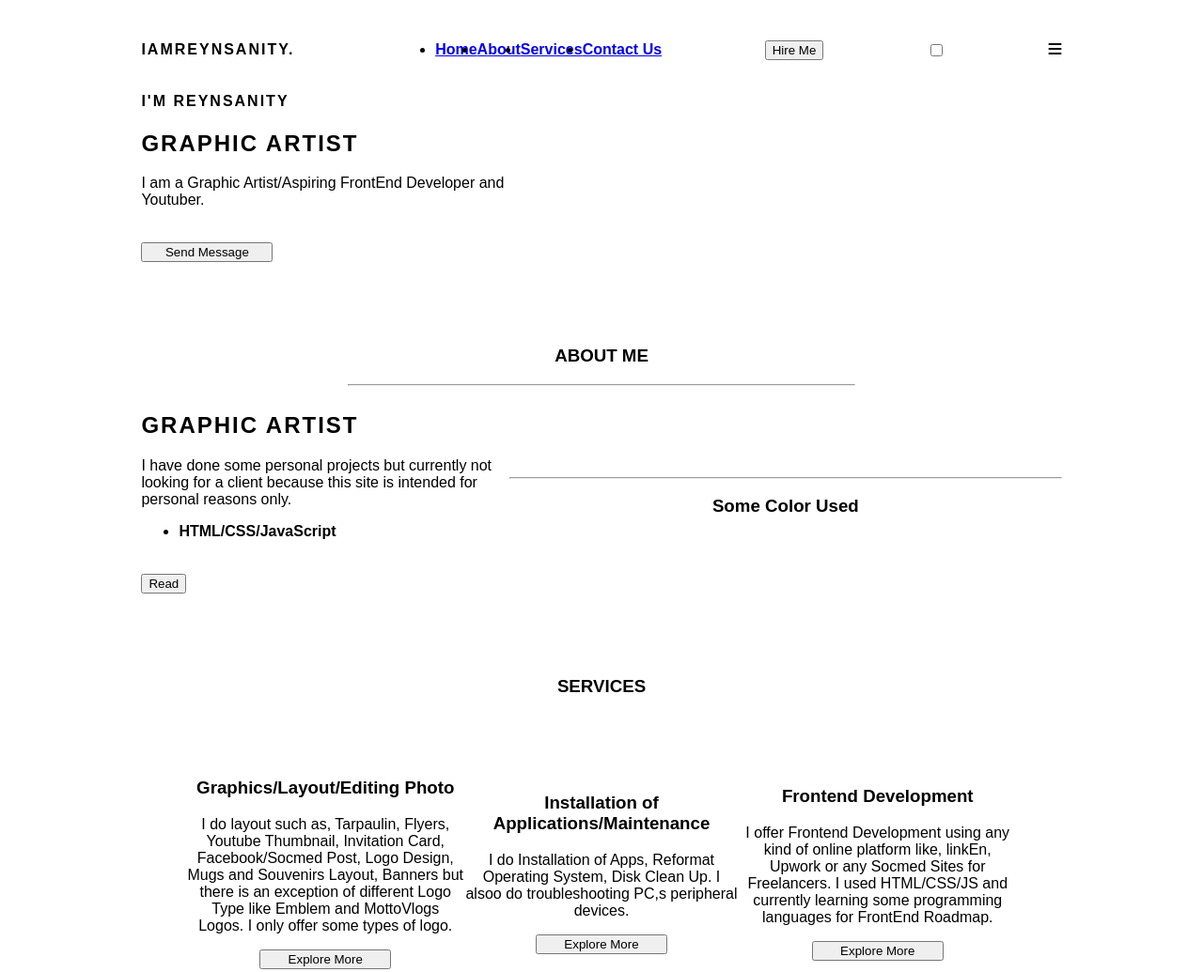
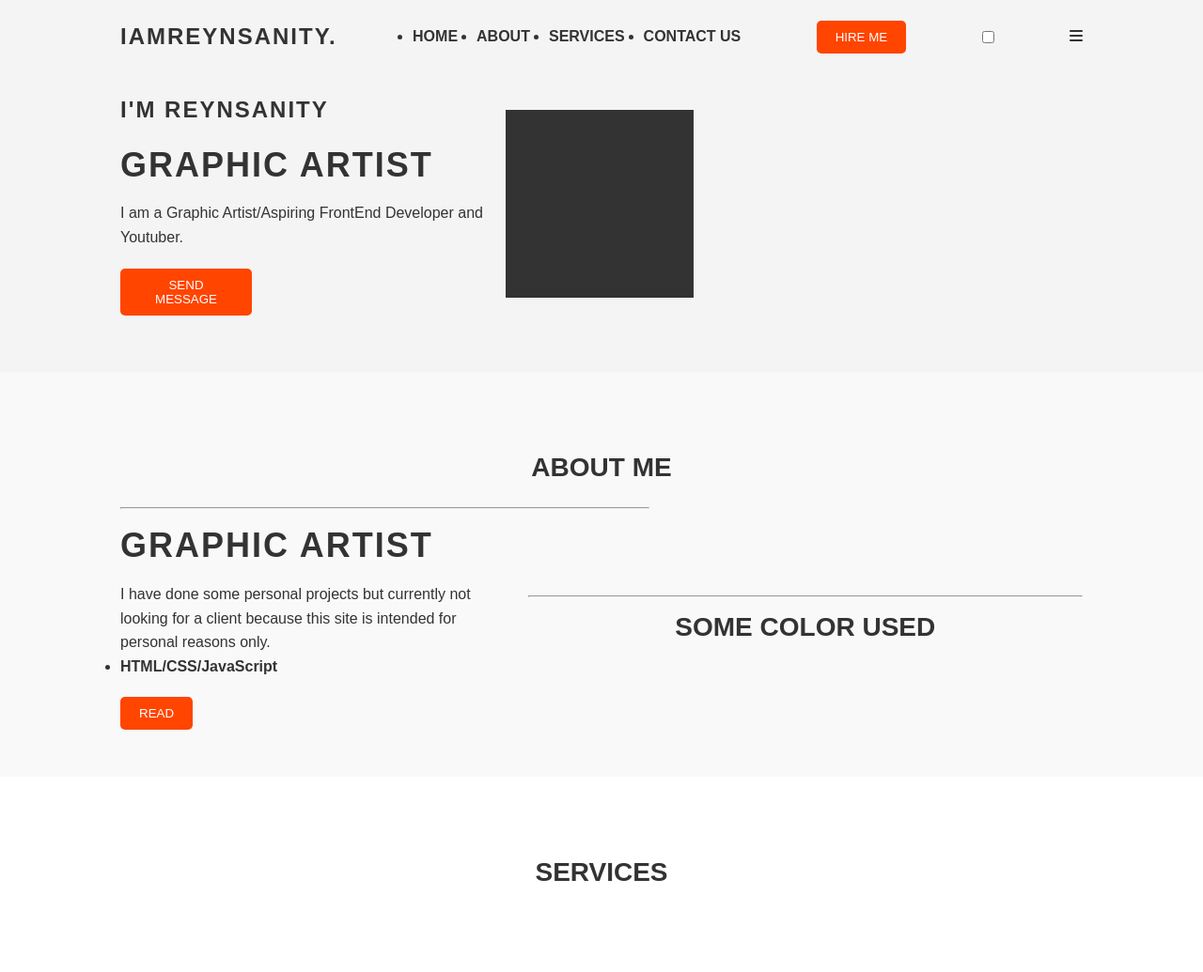
Before and after one commit to iamrensanity/personalsite, a plain HTML site: page index.html in a window 1280 px wide. Shown: the top 1035 px of the page at 94% size. Drawn offline with Linux system fonts and the light colour scheme.

Commit message:
Update style.css

```diff
--- a/style.css
+++ b/style.css
@@ -1,17 +1,231 @@
-/* Default styles for larger screens (desktop) */
+/* Reset and Basic Styles */
+* {
+    margin: 0;
+    padding: 0;
+    box-sizing: border-box;
+}
+
 body {
     font-family: Arial, sans-serif;
+    line-height: 1.6;
+    color: #333;
 }
 
-header, section {
-    padding: 20px;
+a {
+    text-decoration: none;
+    color: inherit;
 }
 
-/* Mobile-first approach (for smaller devices) */
+button {
+    cursor: pointer;
+}
+
+/* Global Layout Styles */
+.layout {
+    width: 90%;
+    margin: 0 auto;
+}
+
+.flex {
+    display: flex;
+    align-items: center;
+}
+
+.flex2 {
+    flex: 2;
+}
+
+.flex3 {
+    flex: 3;
+}
+
+.space-between {
+    justify-content: space-between;
+}
+
+.text-center {
+    text-align: center;
+}
+
+/* Header Section */
+header {
+    background-color: #f4f4f4;
+    padding: 20px 0;
+}
+
+.nav-bar {
+    display: flex;
+    justify-content: space-between;
+    align-items: center;
+}
+
+.logo {
+    font-size: 24px;
+    font-weight: 700;
+    letter-spacing: 2px;
+}
+
+.nav-links ul {
+    display: flex;
+    gap: 20px;
+}
+
+.nav-links a {
+    font-size: 16px;
+    font-weight: 600;
+    color: #333;
+    text-transform: uppercase;
+}
+
+.hire-me-btn {
+    background-color: #ff4500;
+    color: white;
+    padding: 10px 20px;
+    border: none;
+    border-radius: 5px;
+    text-transform: uppercase;
+}
+
+.content {
+    display: flex;
+    justify-content: space-between;
+    align-items: center;
+    padding: 40px 0;
+}
+
+.left h4 {
+    font-size: 24px;
+    font-weight: 700;
+    letter-spacing: 2px;
+}
+
+.left h2 {
+    font-size: 36px;
+    font-weight: 700;
+    letter-spacing: 2px;
+    margin-top: 10px;
+}
+
+.left p {
+    font-size: 16px;
+    margin-top: 10px;
+}
+
+.left button {
+    padding: 10px 20px;
+    background-color: #ff4500;
+    color: white;
+    border: none;
+    border-radius: 5px;
+    text-transform: uppercase;
+}
+
+.right .color-box {
+    background-color: #333;
+    width: 200px;
+    height: 200px;
+}
+
+/* About Section */
+.about-me-sec {
+    background-color: #f9f9f9;
+    padding: 50px 0;
+}
+
+.about-sec h3 {
+    font-size: 28px;
+    font-weight: 700;
+    text-transform: uppercase;
+    margin-bottom: 20px;
+}
+
+.about-sec .about-content {
+    display: flex;
+    justify-content: space-between;
+    gap: 40px;
+}
+
+.about-sec img {
+    width: 100%;
+    border-radius: 5px;
+}
+
+/* Portfolio Section */
+.portfolio-sec {
+    background-color: #fff;
+    padding: 50px 0;
+}
+
+.portfolio h3 {
+    font-size: 28px;
+    font-weight: 700;
+    text-transform: uppercase;
+    margin-bottom: 20px;
+}
+
+.portfolio-parent {
+    display: flex;
+    justify-content: space-between;
+    gap: 40px;
+}
+
+.portfolio-child {
+    width: 30%;
+    text-align: center;
+}
+
+.portfolio-child img {
+    width: 100%;
+    border-radius: 5px;
+}
+
+.portfolio-child h3 {
+    margin-top: 10px;
+    font-size: 20px;
+    font-weight: 600;
+}
+
+/* Contact Section */
+.contact-us-sec {
+    background-color: #f4f4f4;
+    padding: 50px 0;
+}
+
+.contact-us h3 {
+    font-size: 28px;
+    font-weight: 700;
+    text-transform: uppercase;
+    margin-bottom: 20px;
+}
+
+.contact-details {
+    display: flex;
+    justify-content: space-between;
+    gap: 40px;
+}
+
+.contact-details div {
+    width: 30%;
+}
+
+.contact-details h5 {
+    font-weight: 600;
+    margin-bottom: 10px;
+}
+
+/* Footer Section */
+footer {
+    background-color: #333;
+    color: white;
+    padding: 20px 0;
+    text-align: center;
+}
+
+/* Responsive Design */
 @media only screen and (max-width: 768px) {
     .nav-bar {
         flex-direction: column;
-        align-items: flex-start;
+        text-align: center;
     }
 
     .logo {
@@ -20,30 +234,17 @@ header, section {
 
     .nav-links ul {
         flex-direction: column;
-        align-items: flex-start;
-        width: 100%;
-    }
-
-    .nav-links ul li {
-        margin: 5px 0;
+        margin-bottom: 20px;
     }
 
     .content {
         flex-direction: column;
-    }
-
-    .left {
-        width: 100%;
-    }
-
-    .right {
-        width: 100%;
-        margin-top: 20px;
+        text-align: center;
     }
 
     .portfolio-parent {
         flex-direction: column;
-        align-items: center;
+        text-align: center;
     }
 
     .portfolio-child {
@@ -53,46 +254,22 @@ header, section {
 
     .contact-details {
         flex-direction: column;
-        align-items: flex-start;
+        align-items: center;
     }
 
-    .contact-details .left-sec,
-    .contact-details .center-sec,
-    .contact-details .right-sec {
+    .contact-details div {
         width: 100%;
         margin-bottom: 20px;
     }
 }
 
-/* Tablet view */
 @media only screen and (max-width: 1024px) {
-    .nav-bar {
-        flex-direction: row;
-        justify-content: space-between;
-    }
-
     .portfolio-parent {
         flex-direction: row;
         justify-content: space-between;
     }
 
     .portfolio-child {
-        width: 30%;
+        width: 48%;
     }
 }
-
-/* Desktop view */
-@media only screen and (min-width: 1025px) {
-    .nav-bar {
-        flex-direction: row;
-    }
-
-    .portfolio-parent {
-        display: flex;
-        justify-content: space-between;
-    }
-
-    .portfolio-child {
-        width: 30%;
-    }
-}
```
